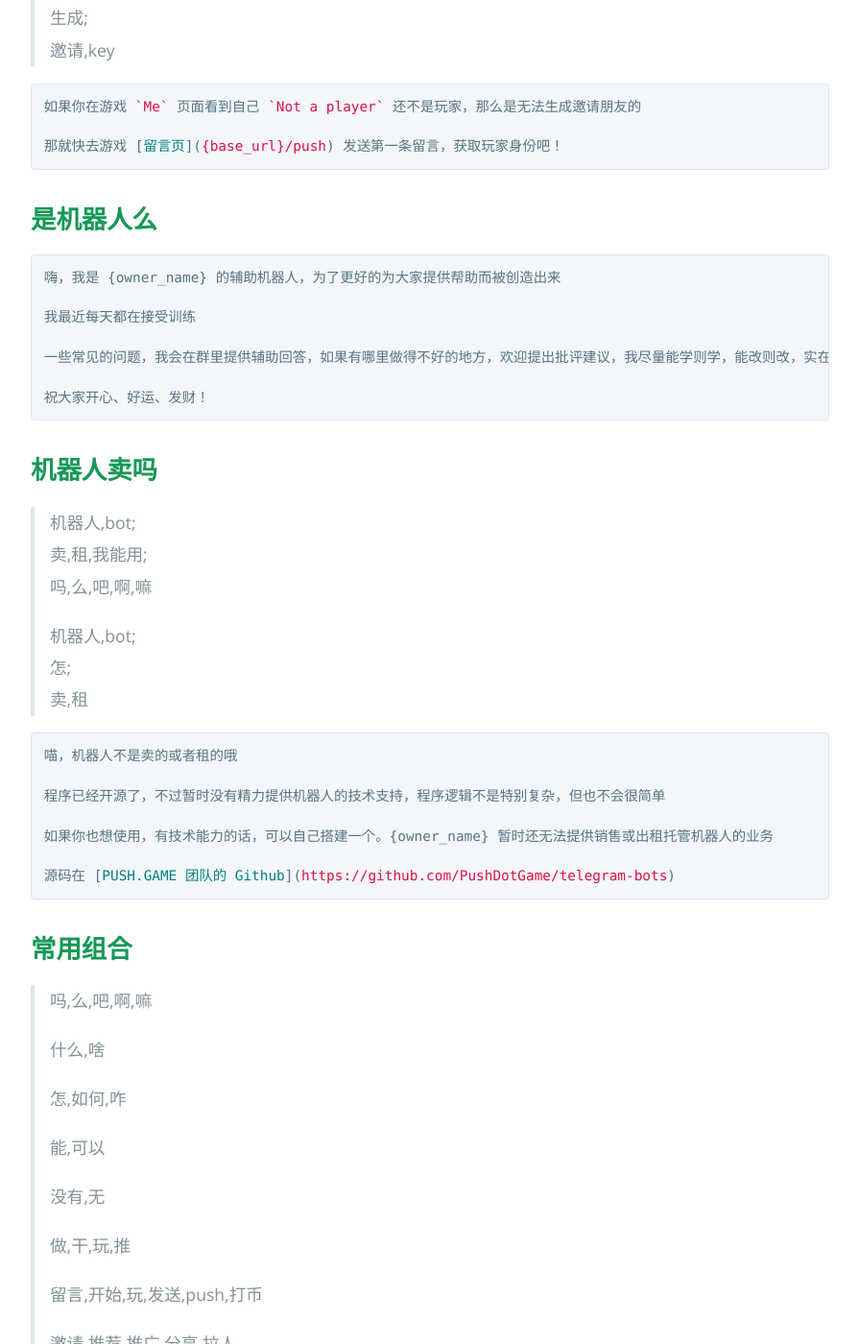
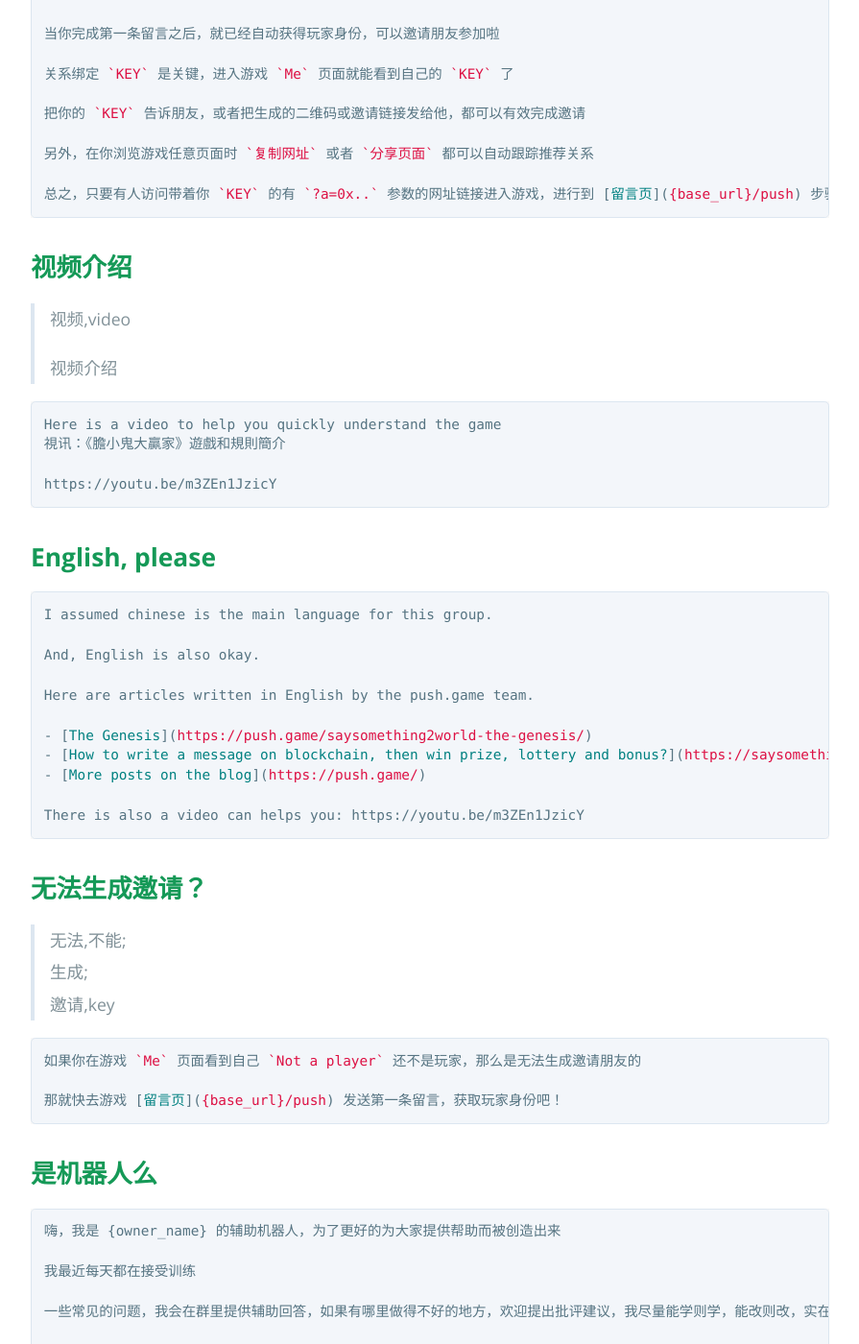
Before and after one commit to julia4pr/julia4pr.github.io, a Jekyll site: the page built from qa.md, in a window 1280 px wide and 1400 px high, scrolled down 8219 px. Shown: the whole window at 96% size, without its empty margins (192-1087 px from the left). Built offline with Jekyll 4.4.1, drawn with Linux system fonts in a browser that asks for light colours; some of the changed text lies outside the part shown.

Commit message:
updated: qa

````diff
--- a/qa.md
+++ b/qa.md
@@ -22,6 +22,8 @@ ref: qa
 如需你有一些疑问或者需要协助，可以直接在这里发言与大家交流，Julia 也会尽量及时关注和给出回复
 
 附：
+- [視訊：遊戲介紹及規則](https://youtu.be/m3ZEn1JzicY)
+
 - [博客文集首页](https://julia4pr.github.io)
 - [媒体、社群领袖合作](https://julia4pr.github.io/corp/)
 
@@ -52,6 +54,21 @@ ref: qa
 【鼓励创意】分享留言、分享创意
 【鼓励分享】分享经验、分享收获
 【鼓励互助】答疑解惑、互帮互助
+```
+
+## 什么群
+
+```markdown
+这里是以太坊 DApp 游戏 [《胆小鬼与大赢家》](https://saysomething2.world/i?a=0x1) 1 号玩家 Julia 的私人聊天群组
+
+一个视频帮你快速了解
+https://youtu.be/m3ZEn1JzicY
+```
+
+```markdown
+This is a chat group for a decentralized game [SaySomething2.world](https://saysomething2.world/i?a=0x1), also named *Coward and Big-winners*, runs on the Ethereum blockchain
+
+Here is a video to help you quickly understand it: https://youtu.be/m3ZEn1JzicY
 ```
 
 
@@ -375,6 +392,48 @@ PS:
 ```
 
 
+## 视频介绍
+
+> 视频,video
+>
+> 视频介绍
+
+```markdown
+Here is a video to help you quickly understand the game
+視讯：《膽小鬼大贏家》遊戲和規則簡介
+
+https://youtu.be/m3ZEn1JzicY
+```
+
+
+
+
+
+## English, please
+
+```markdown
+I assumed chinese is the main language for this group.
+
+And, English is also okay.
+
+Here are articles written in English by the push.game team.
+
+- [The Genesis](https://push.game/saysomething2world-the-genesis/)
+- [How to write a message on blockchain, then win prize, lottery and bonus?](https://saysomething2.world/i?a=0x1)
+- [More posts on the blog](https://push.game/)
+
+There is also a video can helps you: https://youtu.be/m3ZEn1JzicY
+```
+
+
+
+
+
+
+
+
+
+
 ## 无法生成邀请？
 
 > 无法,不能;<br/>
@@ -420,6 +479,31 @@ PS:
 源码在 [PUSH.GAME 团队的 Github](https://github.com/PushDotGame/telegram-bots)
 ```
 
+
+
+
+
+
+
+
+
+
+
+
+
+
+
+
+
+
+
+
+
+
+
+
+
+
 ## 常用组合
 
 > 吗,么,吧,啊,嘛
````
